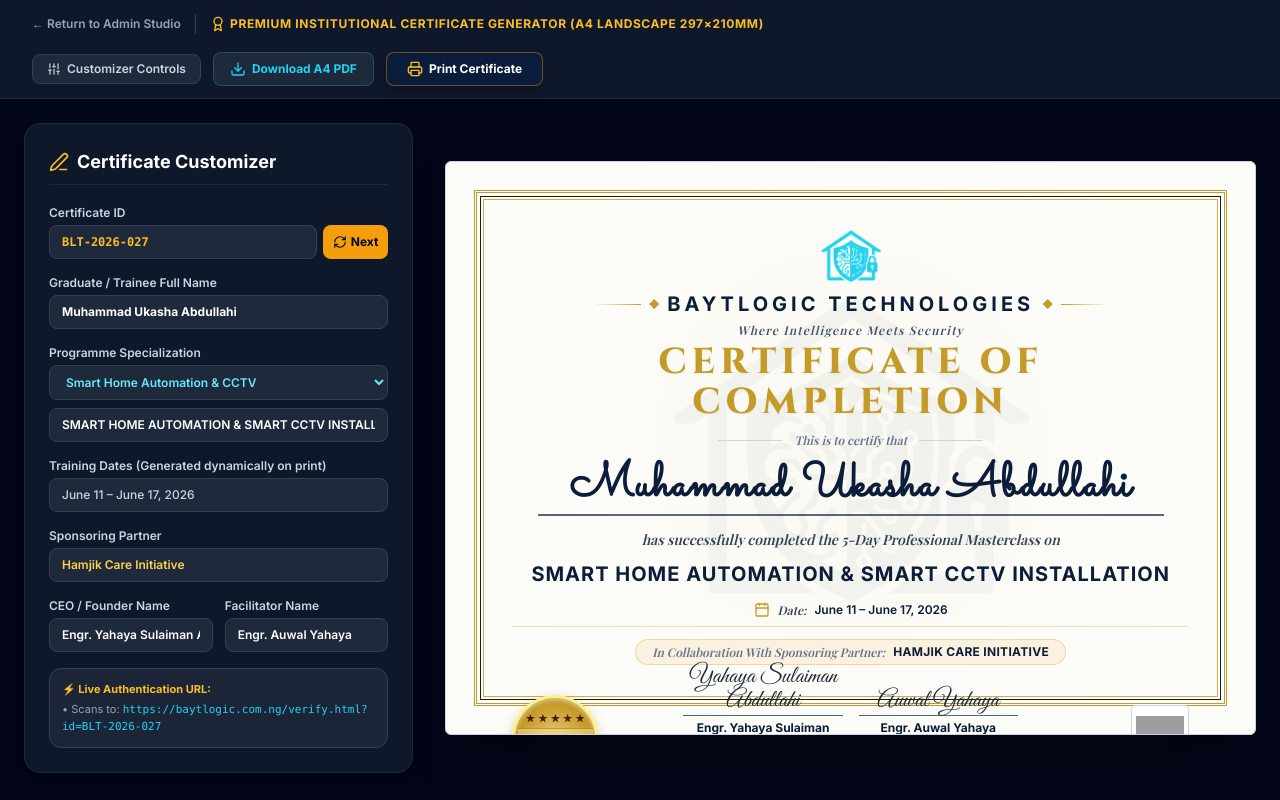
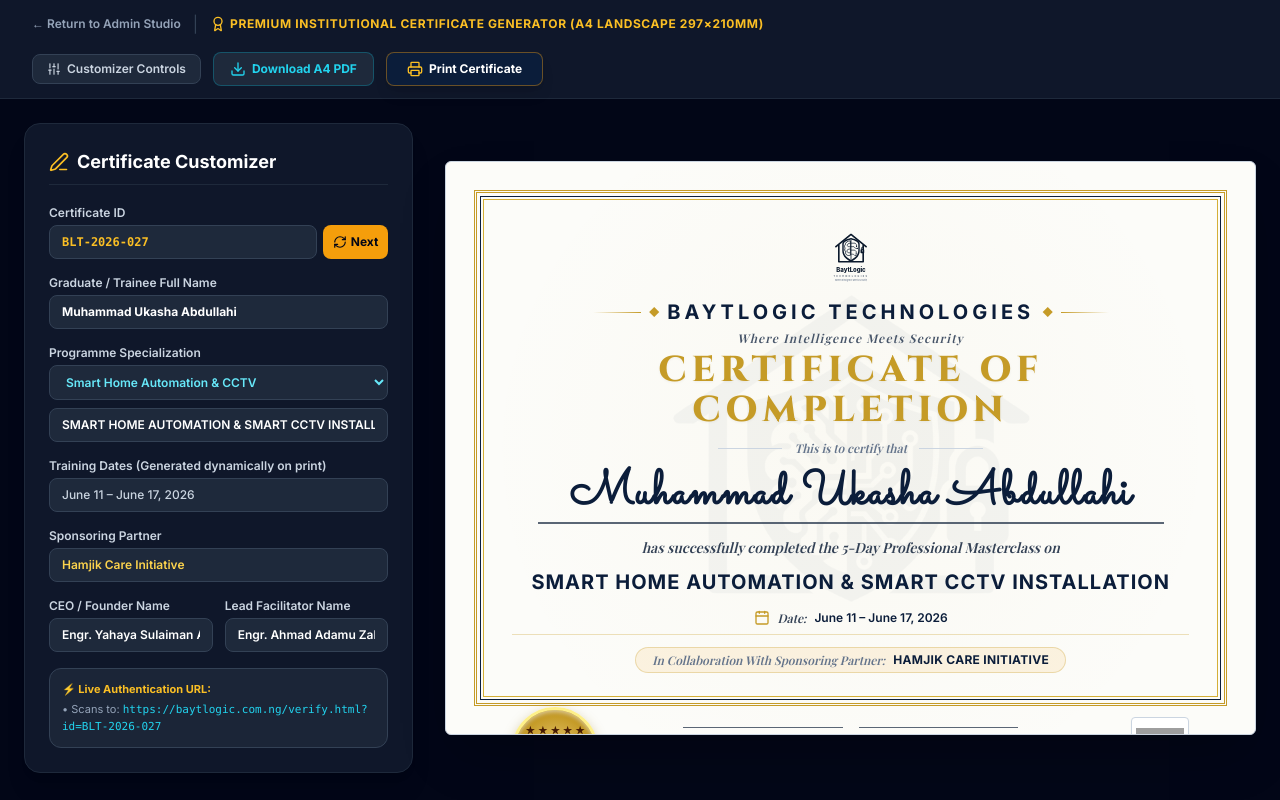
Before and after one commit to abu-ruqayyah/baytlogic-site, a plain HTML site: page certificate.html in a window 1280 px wide. Drawn offline with nearby package versions, Linux system fonts and the light colour scheme; grey boxes are pictures that could not be loaded; a web font is replaced by a local one.

Commit message:
Set deep navy logo, clear digital signatures for manual pen signing, set lead facilitator to Engr. Ahmad Adamu Zakari

```diff
--- a/certificate.html
+++ b/certificate.html
@@ -211,8 +211,8 @@
           </div>
 
           <div>
-            <label class="block text-slate-300 font-semibold mb-1">Facilitator Name</label>
-            <input type="text" id="inFacilitator" value="Engr. Auwal Yahaya" oninput="updateCert()" class="w-full px-3 py-2 bg-slate-800 border border-slate-700 rounded-lg text-white font-semibold outline-none focus:border-amber-400 transition" />
+            <label class="block text-slate-300 font-semibold mb-1">Lead Facilitator Name</label>
+            <input type="text" id="inFacilitator" value="Engr. Ahmad Adamu Zakari" oninput="updateCert()" class="w-full px-3 py-2 bg-slate-800 border border-slate-700 rounded-lg text-white font-semibold outline-none focus:border-amber-400 transition" />
           </div>
         </div>
 
@@ -241,7 +241,7 @@
             <!-- 1. Header: BaytLogic Logo, Title & Tagline -->
             <div class="text-center space-y-1">
               <div class="flex justify-center items-center pb-0.5">
-                <img id="outLogoImg" src="assets/baytlogic-logo.png" onerror="this.src='assets/baytlogic-icon-cyan.png'" alt="BaytLogic Logo" class="h-12 sm:h-14 w-auto object-contain mx-auto" />
+                <img id="outLogoImg" src="assets/baytlogic-logo.svg" onerror="this.src='assets/baytlogic-logo.png'" alt="BaytLogic Logo" class="h-14 sm:h-16 w-auto object-contain mx-auto" />
               </div>
 
               <!-- Decorative Line with Gold Diamonds -->
@@ -325,13 +325,13 @@
                   </div>
                 </div>
 
-                <!-- CENTER & RIGHT: Dual Signatures (CEO/Founder on Left, Facilitator on Right) -->
+                <!-- CENTER & RIGHT: Dual Signatures (CEO/Founder on Left, Lead Facilitator on Right) -->
                 <div class="col-span-6 grid grid-cols-2 gap-4 text-center">
 
-                  <!-- CEO / Founder Signature Block -->
+                  <!-- CEO / Founder Signature Block (Clean space for manual physical signature) -->
                   <div class="space-y-0.5">
-                    <div class="h-9 flex items-end justify-center">
-                      <span id="outCeoSig" class="font-signature text-2xl text-slate-800 leading-none">Yahaya S. A.</span>
+                    <div class="h-10 flex items-end justify-center">
+                      <!-- Blank signature area for physical pen signature -->
                     </div>
                     <div class="border-t border-slate-700/80 pt-1">
                       <p id="outCeo" class="font-bold text-brand-navy text-xs">Engr. Yahaya Sulaiman Abdullahi</p>
@@ -340,15 +340,15 @@
                     </div>
                   </div>
 
-                  <!-- Facilitator Signature Block -->
+                  <!-- Lead Training Facilitator Signature Block (Clean space for manual physical signature) -->
                   <div class="space-y-0.5">
-                    <div class="h-9 flex items-end justify-center">
-                      <span id="outFacilitatorSig" class="font-signature text-2xl text-slate-800 leading-none">Auwal Yahaya</span>
+                    <div class="h-10 flex items-end justify-center">
+                      <!-- Blank signature area for physical pen signature -->
                     </div>
                     <div class="border-t border-slate-700/80 pt-1">
-                      <p id="outFacilitator" class="font-bold text-brand-navy text-xs">Engr. Auwal Yahaya</p>
+                      <p id="outFacilitator" class="font-bold text-brand-navy text-xs">Engr. Ahmad Adamu Zakari</p>
                       <p class="text-[10px] text-slate-600 font-medium">Lead Training Facilitator</p>
-                      <p class="text-[9px] text-slate-400 font-semibold">Hamjik Care Initiative / BaytLogic</p>
+                      <p class="text-[9px] text-slate-400 font-semibold">BaytLogic Technologies</p>
                     </div>
                   </div>
 
@@ -408,11 +408,7 @@
       document.getElementById('outDate').innerText = date || 'June 11 – June 17, 2026';
       document.getElementById('outPartner').innerText = partner || 'HAMJIK CARE INITIATIVE';
       document.getElementById('outCeo').innerText = ceo || 'Engr. Yahaya Sulaiman Abdullahi';
-      document.getElementById('outFacilitator').innerText = facilitator || 'Engr. Auwal Yahaya';
-
-      // Update Signatures
-      document.getElementById('outCeoSig').innerText = ceo ? ceo.replace('Engr. ', '') : 'Yahaya S. A.';
-      document.getElementById('outFacilitatorSig').innerText = facilitator ? facilitator.replace('Engr. ', '') : 'Auwal Yahaya';
+      document.getElementById('outFacilitator').innerText = facilitator || 'Engr. Ahmad Adamu Zakari';
 
       const verifyUrl = `https://baytlogic.com.ng/verify.html?id=${id}`;
       document.getElementById('outQr').src = `https://api.qrserver.com/v1/create-qr-code/?size=150x150&data=${encodeURIComponent(verifyUrl)}`;
```
